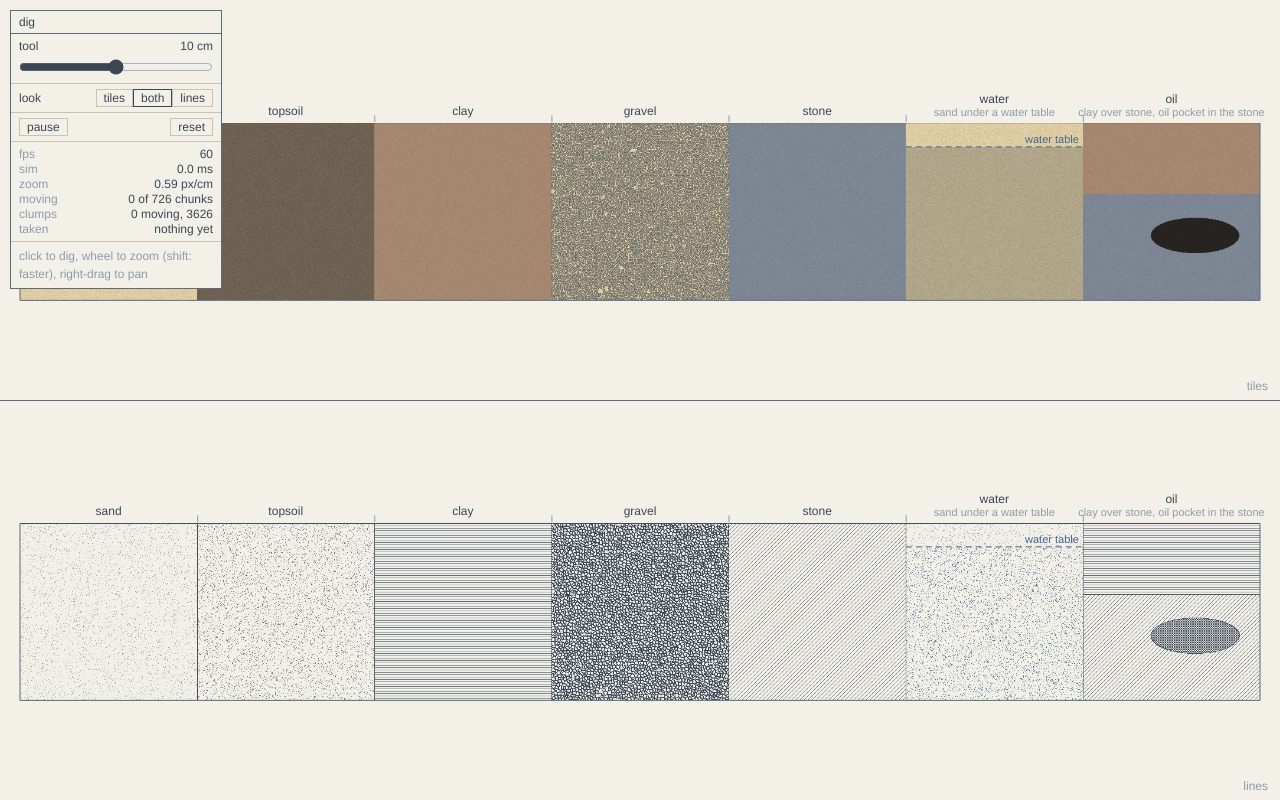
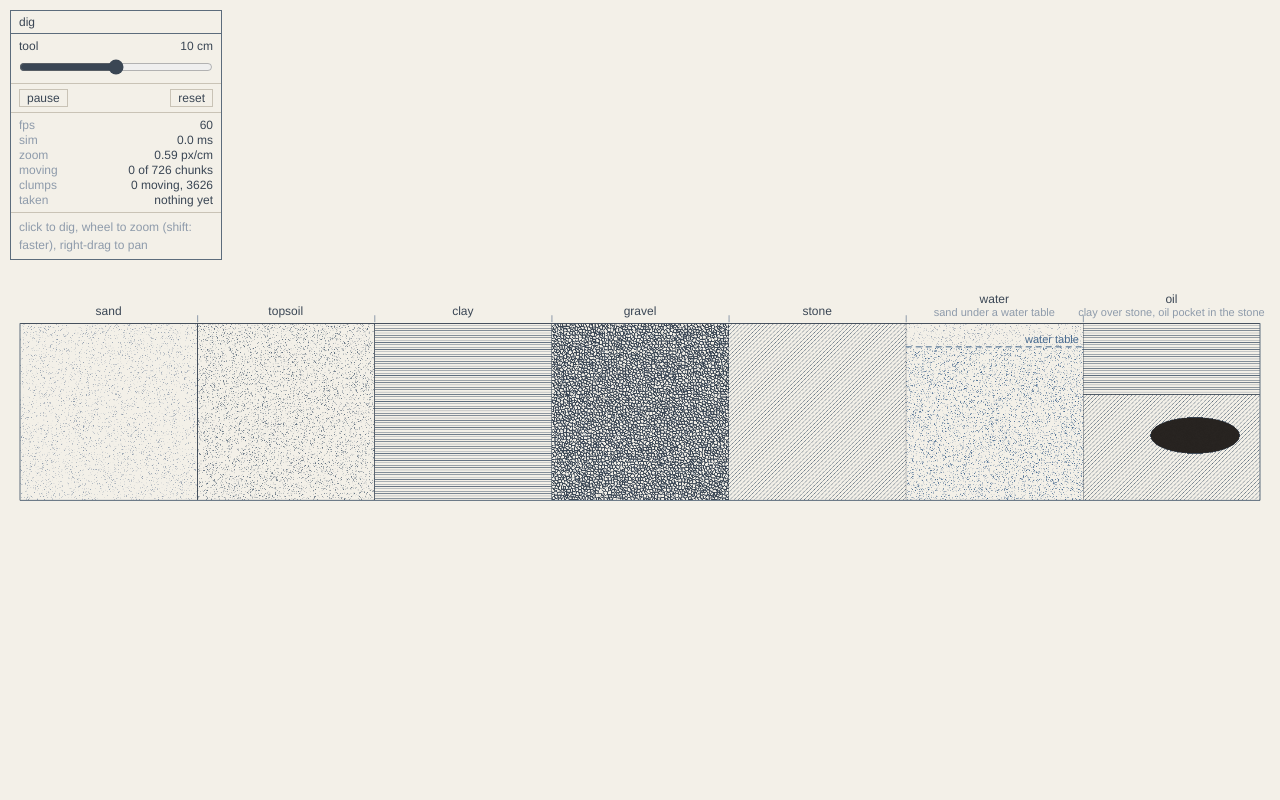
Before and after one commit to Sebastians-AI-Bot/6371km-left, a plain HTML site: page dig/index.html in a window 1280 px wide. Drawn offline with Linux system fonts and the light colour scheme.

Commit message:
dig: line look only, with water and oil filled as in the tiles
Drops the tiles view, the stacked split and the look buttons. Fluids are
drawn from a 1 px/cell fill layer under the vector strokes, and fluid
surfaces against air get no outline.

Co-authored-by: Sebastians-AI-Bot <Sebastians-AI-Bot@users.noreply.github.com>

```diff
--- a/dig/index.html
+++ b/dig/index.html
@@ -57,10 +57,6 @@
     padding: 1px 7px;
     cursor: pointer;
   }
-  #panel button.on {
-    border-color: #3a4654;
-    font-weight: 500;
-  }
   #panel dl {
     display: grid;
     grid-template-columns: auto auto;
@@ -83,12 +79,6 @@
     <input id="tool" type="range" min="0" max="1" step="0.001" value="0.5">
   </label>
   <div class="row">
-    <span>look</span>
-    <span>
-      <button data-look="tiles">tiles</button><button data-look="split">both</button><button data-look="lines">lines</button>
-    </span>
-  </div>
-  <div class="row">
     <button id="pause">pause</button>
     <button id="reset">reset</button>
   </div>
--- a/dig/view.js
+++ b/dig/view.js
@@ -1,29 +1,16 @@
-/* Draws the dig grid as tiles or as line-art, or both stacked with one
-   camera so the same ground shows twice, and turns clicks into hits. */
+/* Draws the dig grid as line-art with water and oil filled in, and turns
+   clicks into hits. */
 (function () {
   "use strict";
 
   var S = DIG;
   var W = S.W, H = S.H, CS = S.CS, CW = S.CW, CH = S.CH;
-  var mat = S.mat, flag = S.flag, body = S.body, shade = S.shade, dmg = S.dmg, dirty = S.dirty;
+  var mat = S.mat, flag = S.flag, body = S.body, shade = S.shade, dirty = S.dirty;
   var AIR = S.AIR, SAND = S.SAND, TOPSOIL = S.TOPSOIL, CLAY = S.CLAY, GRAVEL = S.GRAVEL;
   var STONE = S.STONE, WATER = S.WATER, OIL = S.OIL;
   var LOOSE = S.LOOSE, WET = S.WET, CRACK = S.CRACK;
 
   var PAPER = "#f3f0e8", INK = "#3a4654", MID = "#5c6c7c", FAINT = "#8e9bab", WATER_INK = "#46698f";
-
-  var TILE = [
-    null,
-    [222, 205, 163],
-    [112, 98, 82],
-    [166, 136, 112],
-    [150, 148, 138],
-    [125, 135, 148],
-    [116, 152, 184],
-    [40, 36, 33]
-  ];
-  var WET_SAND = [178, 166, 138];
-  var VARY = [0, 0.07, 0.1, 0.05, 0.08, 0.05, 0.03, 0.05];
 
   function pack(r, g, b, a) {
     return ((a << 24) | (Math.min(255, b) << 16) | (Math.min(255, g) << 8) | Math.min(255, r)) >>> 0;
@@ -46,10 +33,9 @@
     var img = c.createImageData(W, H);
     return { cv: cv, ctx: c, img: img, px: new Uint32Array(img.data.buffer) };
   }
-  var tiles = layer();
   var lines = layer();
+  var fluids = layer();
 
-  var look = "split";
   var toolCm = 10;
   var paused = false;
   var cam = { s: 1, ox: 0, oy: 0 };
@@ -62,29 +48,23 @@
     return body[i] !== body[j];
   }
 
-  function exposed(i, x, y) {
-    return (x > 0 && mat[i - 1] === AIR) || (x < W - 1 && mat[i + 1] === AIR) ||
-      (y > 0 && mat[i - W] === AIR) || (y < H - 1 && mat[i + W] === AIR);
+  function open(m) {
+    return m === AIR || m === WATER || m === OIL;
   }
 
-  function bodyEdge(i, x, y, b) {
-    return (x > 0 && body[i - 1] !== b) || (x < W - 1 && body[i + 1] !== b) ||
-      (y > 0 && body[i - W] !== b) || (y < H - 1 && body[i + W] !== b);
+  function exposed(i, x, y) {
+    return (x > 0 && open(mat[i - 1])) || (x < W - 1 && open(mat[i + 1])) ||
+      (y > 0 && open(mat[i - W])) || (y < H - 1 && open(mat[i + W]));
   }
 
-  function tileColor(i, x, y) {
-    var m = mat[i];
-    if (m === AIR) return 0;
-    var c = m === SAND && (flag[i] & WET) ? WET_SAND : TILE[m];
-    var f = 1 + (shade[i] - 128) / 128 * VARY[m];
-    var b = body[i];
-    if (b) {
-      if (bodyEdge(i, x, y, b)) f *= 0.72;
-    } else if (m !== WATER && m !== OIL && exposed(i, x, y)) f *= 0.86;
-    if (flag[i] & CRACK) f *= 0.5;
-    if ((flag[i] & LOOSE) && m !== SAND) f *= 0.9;
-    if (dmg[i] && !b) f *= Math.max(0.78, 1 - 0.04 * dmg[i]);
-    return pack(c[0] * f | 0, c[1] * f | 0, c[2] * f | 0, m === WATER ? 215 : 255);
+  function isFluid(m) {
+    return m === WATER || m === OIL;
+  }
+
+  function fluidColor(i) {
+    var water = mat[i] === WATER;
+    var f = 1 + (shade[i] - 128) / 128 * (water ? 0.03 : 0.05);
+    return water ? pack(116 * f | 0, 152 * f | 0, 184 * f | 0, 215) : pack(40 * f | 0, 36 * f | 0, 33 * f | 0, 255);
   }
 
   function hatch(m, i, x, y) {
@@ -99,33 +79,31 @@
     if (m === CLAY) return y % 4 === 0 ? P_MID : 0;
     if (m === GRAVEL) return shade[i] < 12 ? P_FAINT : 0;
     if (m === STONE) return (x + y) % 7 === 0 ? P_MID : 0;
-    if (m === WATER) return y % 3 === 0 && (x + y) % 7 < 5 ? P_WATER : 0;
-    if (m === OIL) return (x + y) % 3 === 0 || (x - y + 3 * W) % 3 === 0 ? P_INK : 0;
     return 0;
   }
 
   function lineColor(i, x, y) {
     var m = mat[i];
     if (m === AIR) return 0;
-    var airEdge = exposed(i, x, y);
-    if (airEdge) return m === WATER ? P_WATER : P_INK;
-    if ((x > 0 && differs(i, i - 1)) || (y > 0 && differs(i, i - W))) return m === WATER ? P_WATER : P_INK;
+    if (isFluid(m)) return fluidColor(i);
+    if (exposed(i, x, y)) return P_INK;
+    if ((x > 0 && differs(i, i - 1)) || (y > 0 && differs(i, i - W))) return P_INK;
     return hatch(m, i, x, y);
   }
 
   function paintRect(x0, y0, x1, y1) {
-    var tp = tiles.px, lp = lines.px;
+    var lp = lines.px, fp = fluids.px;
     for (var y = y0; y <= y1; y++) {
       var row = y * W;
       for (var x = x0; x <= x1; x++) {
         var i = row + x;
-        tp[i] = tileColor(i, x, y);
         lp[i] = lineColor(i, x, y);
+        fp[i] = isFluid(mat[i]) ? lp[i] : 0;
       }
     }
     var w = x1 - x0 + 1, h = y1 - y0 + 1;
-    tiles.ctx.putImageData(tiles.img, 0, 0, x0, y0, w, h);
     lines.ctx.putImageData(lines.img, 0, 0, x0, y0, w, h);
+    fluids.ctx.putImageData(fluids.img, 0, 0, x0, y0, w, h);
   }
 
   function recolor() {
@@ -153,36 +131,18 @@
     return (cssW - 40) / W;
   }
 
-  /* The camera is shared. Its oy is the world row at the top of each
-     viewport, so stacked viewports show the same ground. */
-  function viewports() {
-    if (look !== "split") return [{ y0: 0, h: cssH, kind: look }];
-    var half = Math.round(cssH / 2);
-    return [{ y0: 0, h: half, kind: "tiles" }, { y0: half, h: cssH - half, kind: "lines" }];
-  }
-
-  var vp = { y0: 0, h: 1, kind: "tiles" };
-
   function fit() {
-    var h = viewports()[0].h;
     cam.s = fitScale();
     cam.ox = -20 / cam.s;
-    cam.oy = H / 2 - h / 2 / cam.s;
-  }
-
-  function viewportAt(py) {
-    var list = viewports();
-    for (var k = list.length - 1; k >= 0; k--) if (py >= list[k].y0) return list[k];
-    return list[0];
+    cam.oy = H / 2 - cssH / 2 / cam.s;
   }
 
   function toWorld(px, py) {
-    var v = viewportAt(py);
-    return { x: px / cam.s + cam.ox, y: (py - v.y0) / cam.s + cam.oy };
+    return { x: px / cam.s + cam.ox, y: py / cam.s + cam.oy };
   }
 
   function toScreen(x, y) {
-    return { x: (x - cam.ox) * cam.s, y: vp.y0 + (y - cam.oy) * cam.s };
+    return { x: (x - cam.ox) * cam.s, y: (y - cam.oy) * cam.s };
   }
 
   function visible() {
@@ -190,7 +150,7 @@
       x0: Math.max(0, Math.floor(cam.ox)),
       y0: Math.max(0, Math.floor(cam.oy)),
       x1: Math.min(W, Math.ceil(cam.ox + cssW / cam.s)),
-      y1: Math.min(H, Math.ceil(cam.oy + vp.h / cam.s))
+      y1: Math.min(H, Math.ceil(cam.oy + cssH / cam.s))
     };
   }
 
@@ -199,30 +159,36 @@
     if (v.x1 <= v.x0 || v.y1 <= v.y0) return;
     ctx.imageSmoothingEnabled = cam.s < 1;
     ctx.drawImage(l.cv, v.x0, v.y0, v.x1 - v.x0, v.y1 - v.y0,
-      (v.x0 - cam.ox) * cam.s, vp.y0 + (v.y0 - cam.oy) * cam.s, (v.x1 - v.x0) * cam.s, (v.y1 - v.y0) * cam.s);
+      (v.x0 - cam.ox) * cam.s, (v.y0 - cam.oy) * cam.s, (v.x1 - v.x0) * cam.s, (v.y1 - v.y0) * cam.s);
+  }
+
+  /* Edges between air and fluids stay unlined, as the fill shows them. */
+  function edge(i, j) {
+    if (!differs(i, j)) return false;
+    var a = mat[i], b = mat[j];
+    return !((a === AIR || isFluid(a)) && (b === AIR || isFluid(b)));
   }
 
   /* Close up the line look is stroked per cell, so lines stay one pixel
-     thin however far in the view goes. */
+     thin however far in the view goes. Fluids are filled underneath. */
   function strokeLines() {
+    blit(fluids);
     var v = visible();
     var vx0 = v.x0, vx1 = v.x1;
-    var ink = new Path2D(), mid = new Path2D(), water = new Path2D();
-    var dInk = new Path2D(), dMid = new Path2D(), dFaint = new Path2D(), dWater = new Path2D();
+    var ink = new Path2D(), mid = new Path2D();
+    var dMid = new Path2D(), dFaint = new Path2D(), dWater = new Path2D();
     for (var y = v.y0; y < v.y1; y++) {
       for (var x = vx0; x < vx1; x++) {
         var i = y * W + x, m = mat[i];
-        if (x < W - 1 && differs(i, i + 1)) {
-          var pv = (m === WATER && mat[i + 1] === AIR) || (m === AIR && mat[i + 1] === WATER) ? water : ink;
-          pv.moveTo(x + 1, y);
-          pv.lineTo(x + 1, y + 1);
+        if (x < W - 1 && edge(i, i + 1)) {
+          ink.moveTo(x + 1, y);
+          ink.lineTo(x + 1, y + 1);
         }
-        if (y < H - 1 && differs(i, i + W)) {
-          var ph = (m === WATER && mat[i + W] === AIR) || (m === AIR && mat[i + W] === WATER) ? water : ink;
-          ph.moveTo(x, y + 1);
-          ph.lineTo(x + 1, y + 1);
+        if (y < H - 1 && edge(i, i + W)) {
+          ink.moveTo(x, y + 1);
+          ink.lineTo(x + 1, y + 1);
         }
-        if (m === AIR) continue;
+        if (m === AIR || isFluid(m)) continue;
         var f = flag[i], sh = shade[i];
         if (f & CRACK) {
           if (sh & 1) { ink.moveTo(x, y); ink.lineTo(x + 1, y + 1); }
@@ -244,23 +210,16 @@
           if (sh < 12) dFaint.rect(x + 0.38, y + 0.38, 0.24, 0.24);
         } else if (m === STONE) {
           if ((x + y) % 7 === 0) { mid.moveTo(x, y + 1); mid.lineTo(x + 1, y); }
-        } else if (m === WATER) {
-          if (y % 3 === 0 && (x + y) % 7 < 5) { water.moveTo(x, y + 0.5); water.lineTo(x + 1, y + 0.5); }
-        } else if (m === OIL) {
-          if ((x + y) % 3 === 0) { ink.moveTo(x, y + 1); ink.lineTo(x + 1, y); }
-          if ((x - y + 3 * W) % 3 === 0) { ink.moveTo(x, y); ink.lineTo(x + 1, y + 1); }
         }
       }
     }
     ctx.save();
-    ctx.translate(-cam.ox * cam.s, vp.y0 - cam.oy * cam.s);
+    ctx.translate(-cam.ox * cam.s, -cam.oy * cam.s);
     ctx.scale(cam.s, cam.s);
     ctx.lineWidth = 1 / cam.s;
     ctx.lineCap = "butt";
     ctx.strokeStyle = MID; ctx.stroke(mid);
-    ctx.strokeStyle = WATER_INK; ctx.stroke(water);
     ctx.strokeStyle = INK; ctx.lineWidth = 1.2 / cam.s; ctx.stroke(ink);
-    ctx.fillStyle = INK; ctx.fill(dInk);
     ctx.fillStyle = MID; ctx.fill(dMid);
     ctx.fillStyle = FAINT; ctx.fill(dFaint);
     ctx.fillStyle = WATER_INK; ctx.fill(dWater);
@@ -268,8 +227,7 @@
   }
 
   function drawLook() {
-    if (vp.kind === "tiles") blit(tiles);
-    else if (cam.s >= VECTOR_AT) strokeLines();
+    if (cam.s >= VECTOR_AT) strokeLines();
     else blit(lines);
   }
 
@@ -331,7 +289,6 @@
   function drawHover() {
     if (!hover || pan) return;
     var w = toWorld(hover.x, hover.y);
-    var own = viewportAt(hover.y) === vp || viewportAt(hover.y).kind === vp.kind;
     var f = S.footprint(w.x, w.y, toolCm);
     var ok = hoverReach(f);
     var a = toScreen(f.x0, f.y0), b = toScreen(f.x1 + 1, f.y1 + 1);
@@ -344,7 +301,7 @@
     var here = S.at(w.x, w.y);
     var label = !ok ? "out of reach" : !here || here.mat === AIR ? "" :
       here.name + (here.hitsLeft > 1 ? ", " + here.hitsLeft + " hits" : "");
-    if (label && own) {
+    if (label) {
       ctx.font = "12px ui-sans-serif, 'Helvetica Neue', Helvetica, Arial, sans-serif";
       var tw = ctx.measureText(label).width;
       var lx = Math.max(a.x, b.x) + 8, ly = Math.min(a.y, b.y) - 6;
@@ -358,27 +315,9 @@
     ctx.setTransform(dpr, 0, 0, dpr, 0, 0);
     ctx.fillStyle = PAPER;
     ctx.fillRect(0, 0, cssW, cssH);
-    var list = viewports();
-    for (var k = 0; k < list.length; k++) {
-      vp = list[k];
-      ctx.save();
-      ctx.beginPath();
-      ctx.rect(0, vp.y0, cssW, vp.h);
-      ctx.clip();
-      drawLook();
-      drawFrame();
-      drawHover();
-      if (list.length > 1) text(vp.kind, cssW - 12, vp.y0 + vp.h - 10, FAINT, "right");
-      ctx.restore();
-      if (k > 0) {
-        ctx.strokeStyle = MID;
-        ctx.lineWidth = 1;
-        ctx.beginPath();
-        ctx.moveTo(0, vp.y0 + 0.5);
-        ctx.lineTo(cssW, vp.y0 + 0.5);
-        ctx.stroke();
-      }
-    }
+    drawLook();
+    drawFrame();
+    drawHover();
   }
 
   var statsEl = document.getElementById("stats");
@@ -433,11 +372,10 @@
 
   function zoomAt(dy, px, py) {
     var before = toWorld(px, py);
-    var top = viewportAt(py).y0;
     var s = cam.s * Math.pow(10, -dy * 0.00115);
     cam.s = Math.max(fitScale() * 0.8, Math.min(48, s));
     cam.ox = before.x - px / cam.s;
-    cam.oy = before.y - (py - top) / cam.s;
+    cam.oy = before.y - py / cam.s;
   }
 
   canvas.addEventListener("wheel", function (event) {
@@ -484,16 +422,6 @@
     setTool(Math.pow(10, Number(toolEl.value) * 2));
   });
 
-  var lookButtons = document.querySelectorAll("[data-look]");
-  function setLook(kind) {
-    look = kind;
-    for (var k = 0; k < lookButtons.length; k++) {
-      lookButtons[k].classList.toggle("on", lookButtons[k].getAttribute("data-look") === kind);
-    }
-  }
-  for (var k = 0; k < lookButtons.length; k++) {
-    lookButtons[k].addEventListener("click", function () { setLook(this.getAttribute("data-look")); });
-  }
   var pauseEl = document.getElementById("pause");
   pauseEl.addEventListener("click", function () {
     paused = !paused;
@@ -504,12 +432,11 @@
   resize();
   fit();
   var q = new URLSearchParams(location.search);
-  setLook(["tiles", "lines", "split"].indexOf(q.get("look")) >= 0 ? q.get("look") : "split");
   setTool(Number(q.get("tool")) || 10);
   if (q.get("s")) {
     cam.s = Number(q.get("s"));
     cam.ox = (Number(q.get("x")) || 0) - cssW / 2 / cam.s;
-    cam.oy = (Number(q.get("y")) || S.SKY) - viewports()[0].h / 2 / cam.s;
+    cam.oy = (Number(q.get("y")) || S.SKY) - cssH / 2 / cam.s;
   }
   requestAnimationFrame(frame);
 
@@ -517,7 +444,6 @@
     cam: cam,
     recolor: recolor,
     render: render,
-    setLook: setLook,
     setTool: setTool,
     toWorld: toWorld,
     toScreen: toScreen
```
